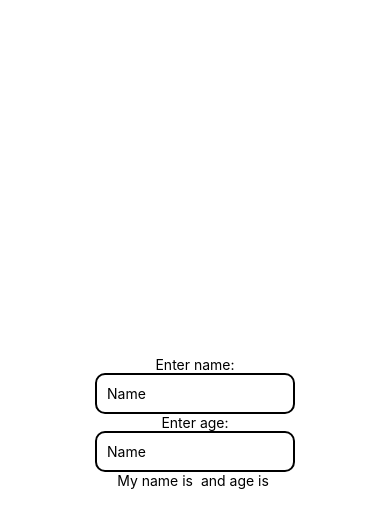
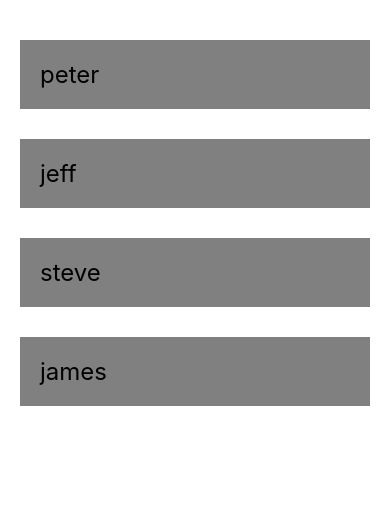
Before and after one commit to Ciamuthama/firstapp, a React Native app: screen / in a window 390 px wide. Shown: the top 528 px of the page. Built offline with nearby package versions, Linux system fonts and the light colour scheme.

Commit message:
Rendering a list in react native

```diff
--- a/App.js
+++ b/App.js
@@ -3,22 +3,25 @@ import { Button, StyleSheet, Text, TextInput, View } from 'react-native';
 
 export default function App() {
 
-  const [name, setName] = useState('')
-  const [age, setAge] = useState('')
+  const [people, setPeople] = useState([
+    { name: 'peter', key: '1' },
+    { name: 'jeff', key: '2' },
+    { name: 'steve', key: '3' },
+    { name: 'james', key: '4' },
 
-  const clickHandler = () => {
-    setName('new name')
-  }
+  ])
+
+
 
   return (
     <View style={styles.container}>
-      <Text>Enter name:</Text>
-      <TextInput style={styles.input} placeholder='Name' onChangeText={(e) => setName(e)} />
-
-
-      <Text>Enter age:</Text>
-      <TextInput keyboardType='numeric' style={ styles.input} placeholder='Name' onChangeText={(e)=> setAge(e)}/>
-      <Text>My name is {name} and age is {age}</Text>
+      {people.map((item) => {
+        return(
+          <View key={item.key}>
+            <Text style={styles.item}>{ item.name}</Text>
+        </View>
+        )
+      })}
     </View>
   );
 }
@@ -27,19 +30,16 @@ const styles = StyleSheet.create({
   container: {
     flex: 1,
     backgroundColor: '#fff',
-    alignItems: 'center',
-    justifyContent: 'center',
-  },
-  buttonContainer: {
-    marginTop: 20,
+    paddingTop: 10,
+    paddingHorizontal: 20,
+    // alignItems: 'center',
+    // justifyContent: 'center',
   },
 
-  input: {
-    borderWidth: 2,
-    padding: 10,
-    backgroundColor: '#fff',
-    borderRadius: 10,
-    width: 200,
+  item: {
+    backgroundColor: 'gray',
+    padding: 20,
+    marginTop: 30,
+    fontSize: 24,
   }
-
 });
```
